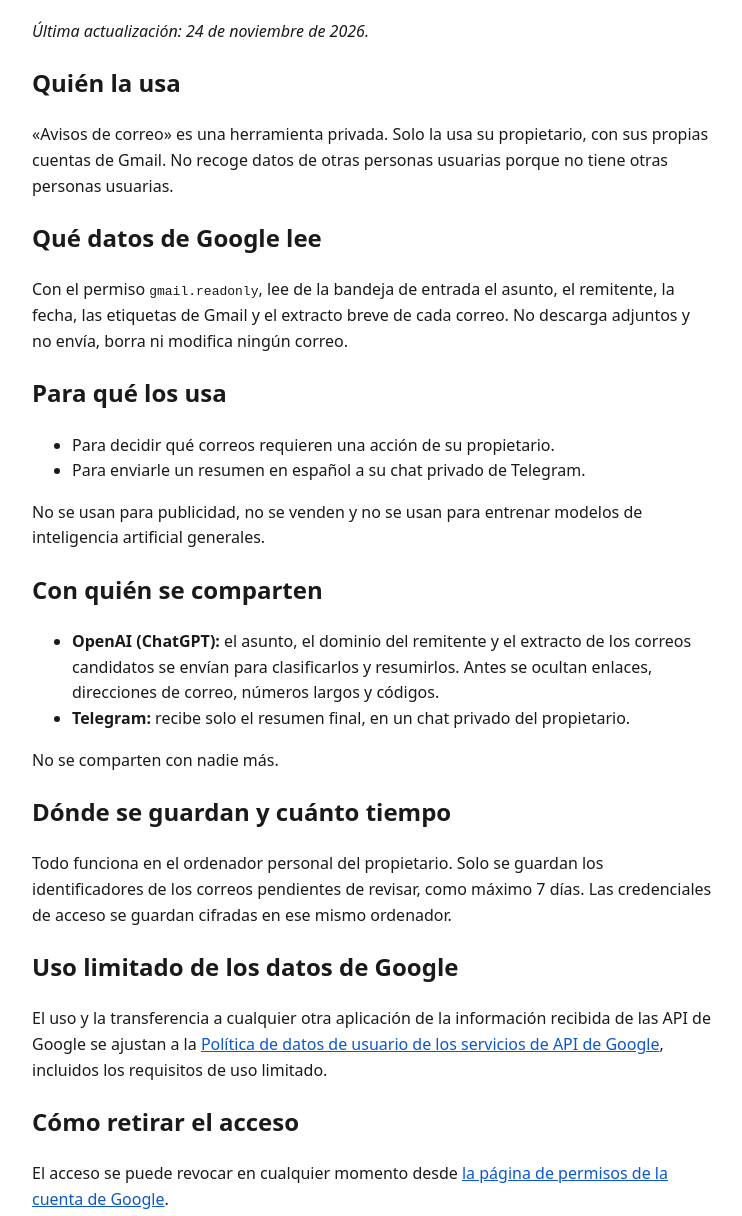
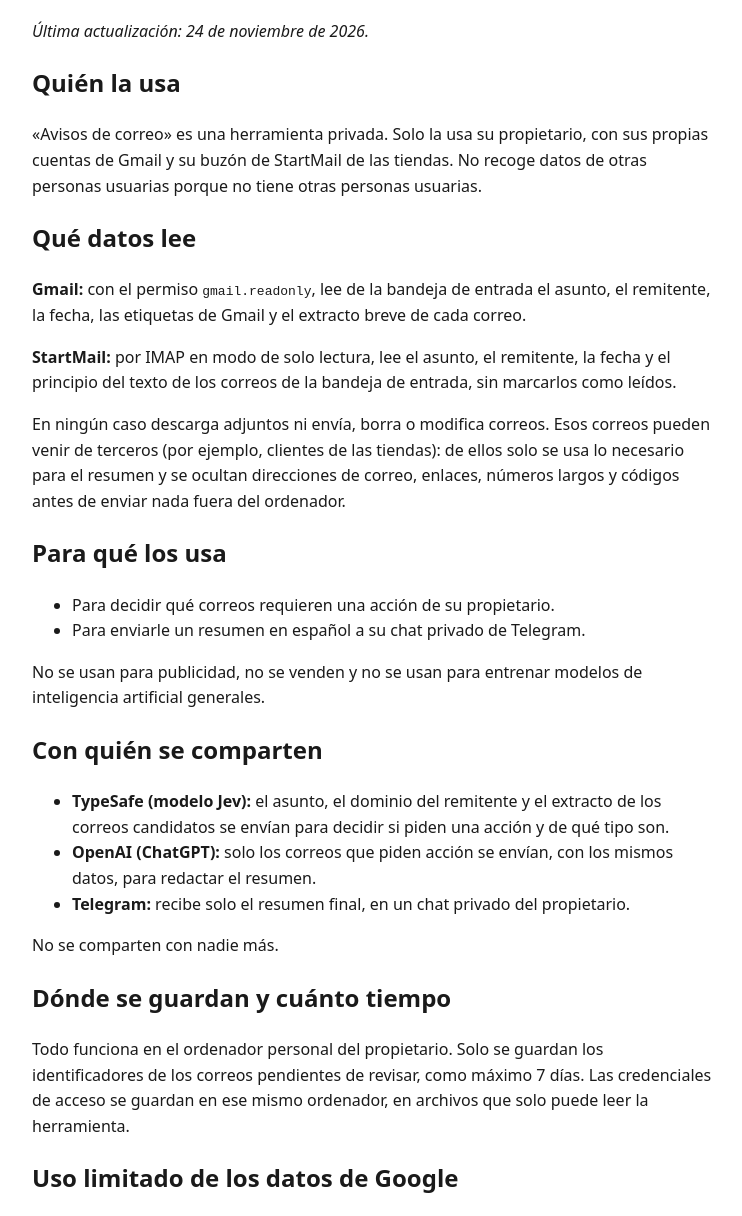
Before and after one commit to damialvi99/damialvi99.github.io, a plain HTML site: page privacidad.html in a window 1280 px wide. Shown: the part 102-1318 px from the top of the page, without its empty margins (268-1010 px from the left). Drawn offline with Linux system fonts and the light colour scheme.

Commit message:
Privacidad: añade StartMail (IMAP solo lectura) y TypeSafe Jev como filtro previo a ChatGPT

```diff
--- a/privacidad.html
+++ b/privacidad.html
@@ -14,10 +14,12 @@
 <p><em>Última actualización: 24 de noviembre de 2026.</em></p>
 
 <h2>Quién la usa</h2>
-<p>«Avisos de correo» es una herramienta privada. Solo la usa su propietario, con sus propias cuentas de Gmail. No recoge datos de otras personas usuarias porque no tiene otras personas usuarias.</p>
+<p>«Avisos de correo» es una herramienta privada. Solo la usa su propietario, con sus propias cuentas de Gmail y su buzón de StartMail de las tiendas. No recoge datos de otras personas usuarias porque no tiene otras personas usuarias.</p>
 
-<h2>Qué datos de Google lee</h2>
-<p>Con el permiso <code>gmail.readonly</code>, lee de la bandeja de entrada el asunto, el remitente, la fecha, las etiquetas de Gmail y el extracto breve de cada correo. No descarga adjuntos y no envía, borra ni modifica ningún correo.</p>
+<h2>Qué datos lee</h2>
+<p><strong>Gmail:</strong> con el permiso <code>gmail.readonly</code>, lee de la bandeja de entrada el asunto, el remitente, la fecha, las etiquetas de Gmail y el extracto breve de cada correo.</p>
+<p><strong>StartMail:</strong> por IMAP en modo de solo lectura, lee el asunto, el remitente, la fecha y el principio del texto de los correos de la bandeja de entrada, sin marcarlos como leídos.</p>
+<p>En ningún caso descarga adjuntos ni envía, borra o modifica correos. Esos correos pueden venir de terceros (por ejemplo, clientes de las tiendas): de ellos solo se usa lo necesario para el resumen y se ocultan direcciones de correo, enlaces, números largos y códigos antes de enviar nada fuera del ordenador.</p>
 
 <h2>Para qué los usa</h2>
 <ul>
@@ -28,19 +30,20 @@
 
 <h2>Con quién se comparten</h2>
 <ul>
-  <li><strong>OpenAI (ChatGPT):</strong> el asunto, el dominio del remitente y el extracto de los correos candidatos se envían para clasificarlos y resumirlos. Antes se ocultan enlaces, direcciones de correo, números largos y códigos.</li>
+  <li><strong>TypeSafe (modelo Jev):</strong> el asunto, el dominio del remitente y el extracto de los correos candidatos se envían para decidir si piden una acción y de qué tipo son.</li>
+  <li><strong>OpenAI (ChatGPT):</strong> solo los correos que piden acción se envían, con los mismos datos, para redactar el resumen.</li>
   <li><strong>Telegram:</strong> recibe solo el resumen final, en un chat privado del propietario.</li>
 </ul>
 <p>No se comparten con nadie más.</p>
 
 <h2>Dónde se guardan y cuánto tiempo</h2>
-<p>Todo funciona en el ordenador personal del propietario. Solo se guardan los identificadores de los correos pendientes de revisar, como máximo 7 días. Las credenciales de acceso se guardan cifradas en ese mismo ordenador.</p>
+<p>Todo funciona en el ordenador personal del propietario. Solo se guardan los identificadores de los correos pendientes de revisar, como máximo 7 días. Las credenciales de acceso se guardan en ese mismo ordenador, en archivos que solo puede leer la herramienta.</p>
 
 <h2>Uso limitado de los datos de Google</h2>
 <p>El uso y la transferencia a cualquier otra aplicación de la información recibida de las API de Google se ajustan a la <a href="https://developers.google.com/terms/api-services-user-data-policy">Política de datos de usuario de los servicios de API de Google</a>, incluidos los requisitos de uso limitado.</p>
 
 <h2>Cómo retirar el acceso</h2>
-<p>El acceso se puede revocar en cualquier momento desde <a href="https://myaccount.google.com/permissions">la página de permisos de la cuenta de Google</a>.</p>
+<p>El acceso a Gmail se puede revocar en cualquier momento desde <a href="https://myaccount.google.com/permissions">la página de permisos de la cuenta de Google</a>. El acceso a StartMail se retira borrando la contraseña de dispositivo en los ajustes de StartMail.</p>
 
 <h2>Contacto</h2>
 <p>A través del correo de asistencia indicado en la pantalla de consentimiento de Google.</p>
```
